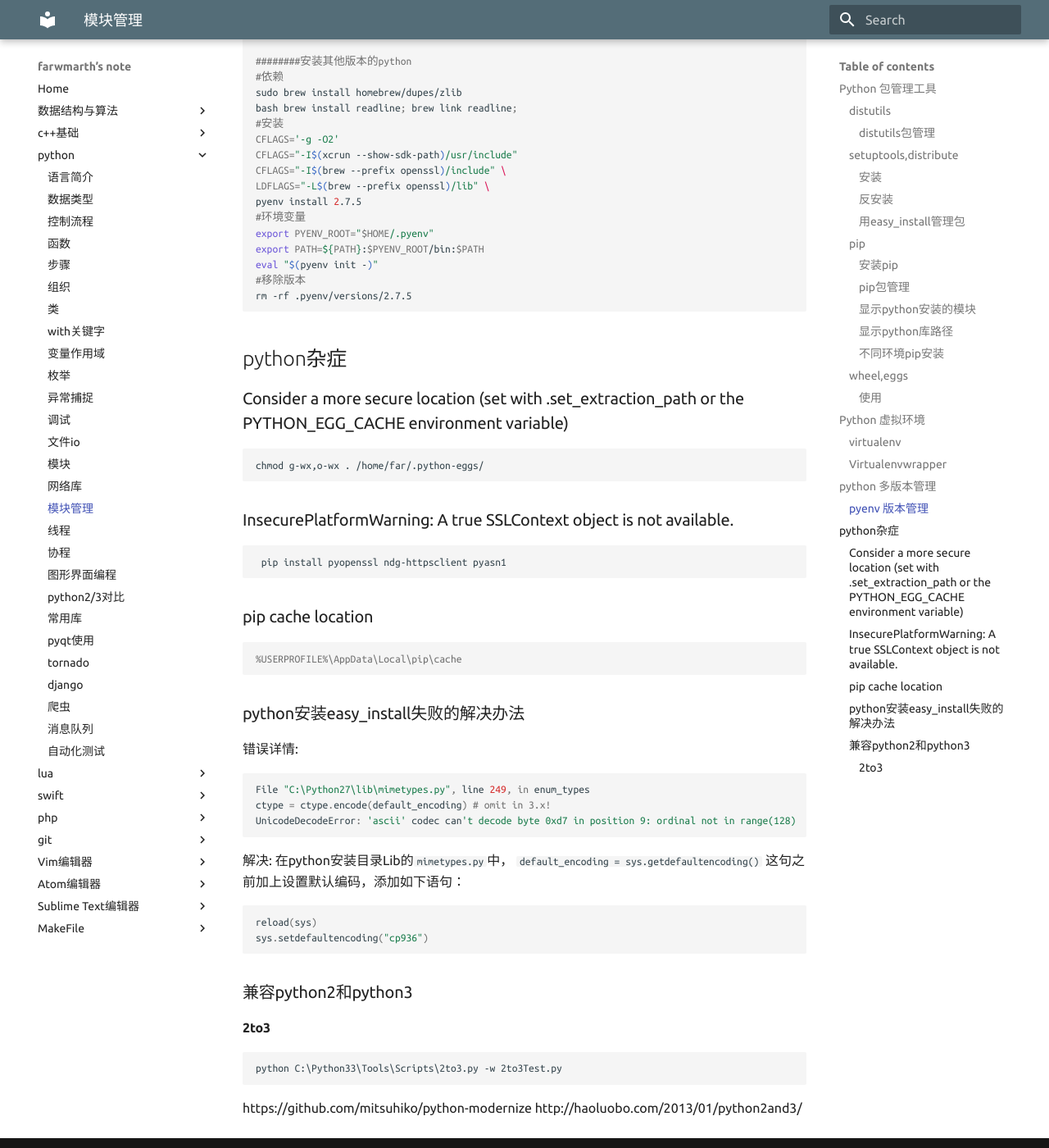
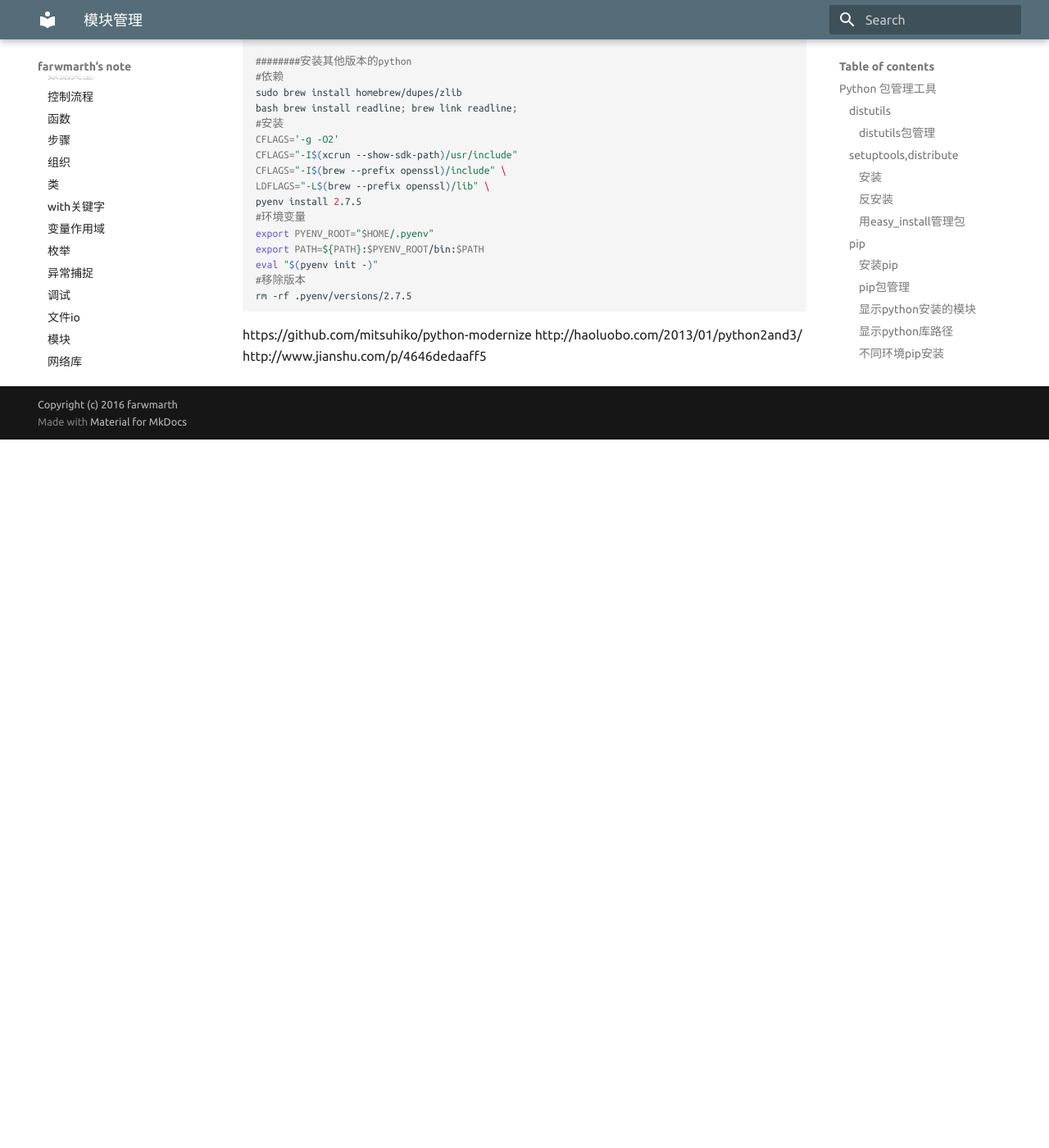
Before and after one commit to wujiyu115/learndocs, an MkDocs documentation site: the page built from docs/python/py_module_manager.md, in a window 1280 px wide and 1400 px high, scrolled down 5186 px. Shown: the whole window at 82% size. Built offline with MkDocs 1.6.1 and Material for MkDocs 9.7.7, drawn with Linux system fonts in a browser that asks for light colours; old or Windows-style settings are respelled for this version of MkDocs; after the commit the page ends 5722 px from its top, so only the background shows below that.

Commit message:
modify some post

````diff
--- a/docs/python/py_module_manager.md
+++ b/docs/python/py_module_manager.md
@@ -244,48 +244,7 @@ eval "$(pyenv init -)"
 rm -rf .pyenv/versions/2.7.5
 ```
 
-## python杂症
 
-
-### Consider a more secure location (set with .set_extraction_path or the PYTHON_EGG_CACHE environment variable)
-```
-chmod g-wx,o-wx . /home/far/.python-eggs/
-```
-
-
-### InsecurePlatformWarning: A true SSLContext object is not available.
-```
- pip install pyopenssl ndg-httpsclient pyasn1
-```
-
-### pip cache location
-```
-%USERPROFILE%\AppData\Local\pip\cache
-```
-
-
-###  python安装easy_install失败的解决办法
-错误详情:
-```
-File "C:\Python27\lib\mimetypes.py", line 249, in enum_types
-ctype = ctype.encode(default_encoding) # omit in 3.x!
-UnicodeDecodeError: 'ascii' codec can't decode byte 0xd7 in position 9: ordinal not in range(128)
-```
-
-解决:
-在python安装目录Lib的`mimetypes.py`中，
-`default_encoding = sys.getdefaultencoding()`
-这句之前加上设置默认编码，添加如下语句：
-```py
-reload(sys)
-sys.setdefaultencoding("cp936")
-```
-
-### 兼容python2和python3
-
-#### 2to3
-```
-python C:\Python33\Tools\Scripts\2to3.py -w 2to3Test.py
-```
 https://github.com/mitsuhiko/python-modernize
 http://haoluobo.com/2013/01/python2and3/
+http://www.jianshu.com/p/4646dedaaff5
--- a/mkdocs.yml
+++ b/mkdocs.yml
@@ -70,6 +70,7 @@ pages:
     - '爬虫': 'python/py_spider.md'
     - '消息队列': 'python/py_mq.md'
     - '自动化测试': 'python/py_selenium.md'
+    - '疑难杂症': 'python/py_exceptions.md'
 - lua:
     - '数据类型': 'lua/lua1_data.md'
 - swift:
````
Also changed, not shown: README.md (+0 -5 lines), docs/game_server/skynet/README.md (added, +5 -0 lines), docs/python/py_exceptions.md (added, +57 -0 lines).
